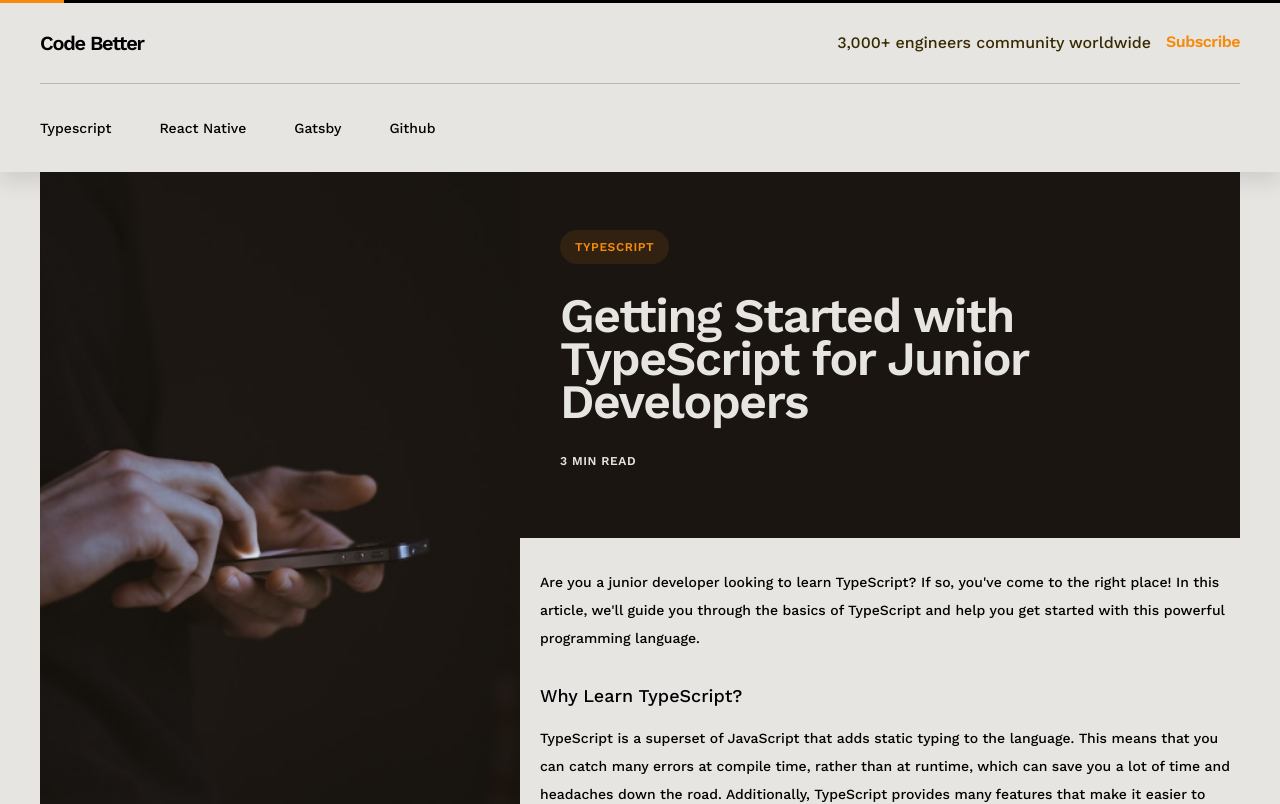
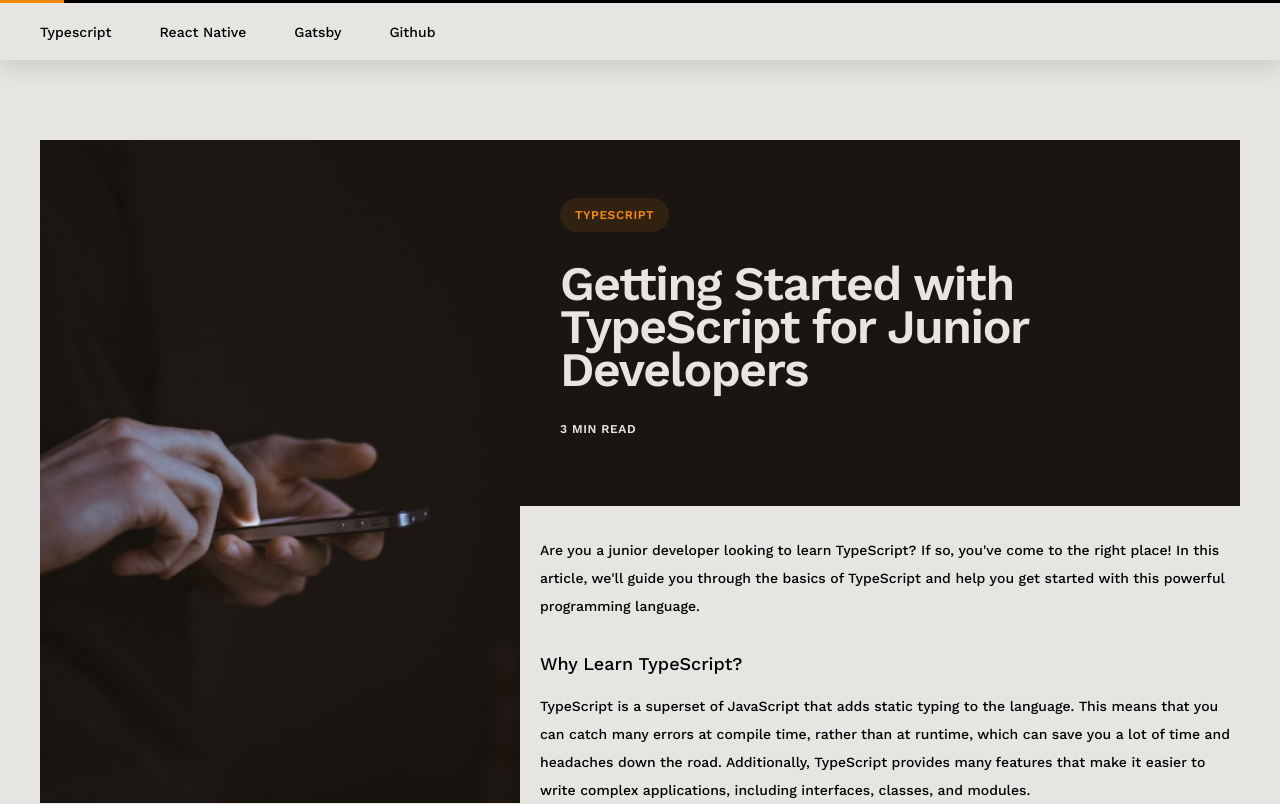
Before and after one commit to HubertKwiatkowski/navbar-animations, a React (Vite) app: page / in a window 1280 px wide. Shown: the top 804 px of the page. Built offline with nearby package versions, Linux system fonts and the light colour scheme.

Commit message:
chore: desctop navbar animation

```diff
--- a/package.json
+++ b/package.json
@@ -12,6 +12,7 @@
   },
   "dependencies": {
     "classnames": "^2.3.2",
+    "framer-motion": "^10.12.9",
     "prop-types": "^15.8.1",
     "react": "^18.2.0",
     "react-dom": "^18.2.0"
--- a/src/components/Navbar/Navbar.css
+++ b/src/components/Navbar/Navbar.css
@@ -1,4 +1,5 @@
 .header {
+	position: fixed;
 	display: flex;
 	flex-direction: column;
 	justify-content: center;
@@ -6,13 +7,13 @@
 	width: 100vw;
 	box-shadow: 0 10px 20px rgba(0, 0, 0, 0.1);
 	margin: 0 auto;
+	background: #E7E5E2;
 	color: #000000;
-
+	z-index: 1;
 }
 
 .wrapper {
 	width: 320px;
-	/*padding: 0 12px;*/
 	margin: 0 auto;
 }
 
@@ -114,7 +115,6 @@ h2 {
 	line-height: 200%;
 	align-items: center;
 	color: #000000;
-	height: 60px;
 }
 
 .navbar li {
--- a/src/components/Navbar/Navbar.jsx
+++ b/src/components/Navbar/Navbar.jsx
@@ -3,6 +3,7 @@ import {Burger, Close} from "../../icons/index.js"
 import {useEffect, useState} from "react";
 import classNames from "classnames";
 import {ProgressBar} from "../index.js";
+import { motion, useScroll } from "framer-motion"
 
 const Navbar = () => {
   const [menuOpen, setMenuOpen] = useState(false)
@@ -26,11 +27,42 @@ const Navbar = () => {
   const closeClasses = classNames('close-menu', {'hide': !menuOpen})
   const subscribeClasses = classNames('subscribe', {'mobile-menu': menuOpen})
 
+  const [ lastYPos, setLastYPos ] = useState()
+  const [ shouldShowActions, setShouldShowActions ] = useState(false)
+
+  useEffect(() => {
+    const handleScroll = () => {
+      const yPos = window.scrollY
+      const isScrollingUp = yPos < lastYPos
+
+      setShouldShowActions(isScrollingUp)
+      setLastYPos((yPos))
+    }
+
+    window.addEventListener("scroll", handleScroll, false)
+
+    return () => {
+      window.removeEventListener("scroll", handleScroll, false)
+    }
+  }, [lastYPos])
+
   return (
     <div className="header">
       <ProgressBar />
       <div className="wrapper">
-        <div className={headerTopClasses}>
+        <motion.div
+          className={headerTopClasses}
+          initial={{
+            height: 80,
+            opacity: 1
+          }}
+          animate={{
+            height: shouldShowActions ? 80 : 0,
+            opacity: shouldShowActions ? 1 : 0
+          }}
+          transition={{ duration: .3 }}
+
+        >
           <h2>Code Better</h2>
           <div className="burger-wrapper">
             <div className={burgerClasses}>
@@ -44,7 +76,7 @@ const Navbar = () => {
             <p className="subscribe-text">3,000+ engineers community worldwide</p>
             <div className="subscribe-button">Subscribe</div>
           </div>
-        </div>
+        </motion.div>
 
         <ul className="navbar">
           <li>Typescript</li>
--- a/src/container/Content/Content.css
+++ b/src/container/Content/Content.css
@@ -0,0 +1,6 @@
+.section-wrapper {
+	position: absolute;
+	top: 140px;
+	left: 0;
+	right: 0;
+}
--- a/src/container/Content/Content.jsx
+++ b/src/container/Content/Content.jsx
@@ -1,6 +1,7 @@
 import React from "react";
 import { Section } from "../../components/index.js";
 import articlesData from "../../data/articles.js";
+import "./Content.css"
 
 const Content = () => {
   const sectionList = [];
@@ -19,7 +20,7 @@ const Content = () => {
     );
   });
 
-  return <div>{sectionList}</div>;
+  return <div className="section-wrapper">{sectionList}</div>;
 };
 
 export default Content;
--- a/src/index.css
+++ b/src/index.css
@@ -2,7 +2,6 @@
 
 :root {
   font-family: 'Work Sans', sans-serif;
-  /*font-weight: 400;*/
   color-scheme: light dark;
   background-color: #E7E5E2;
 
```
Also changed, not shown: 1 other file (tests, documents, lock files or other folders).
